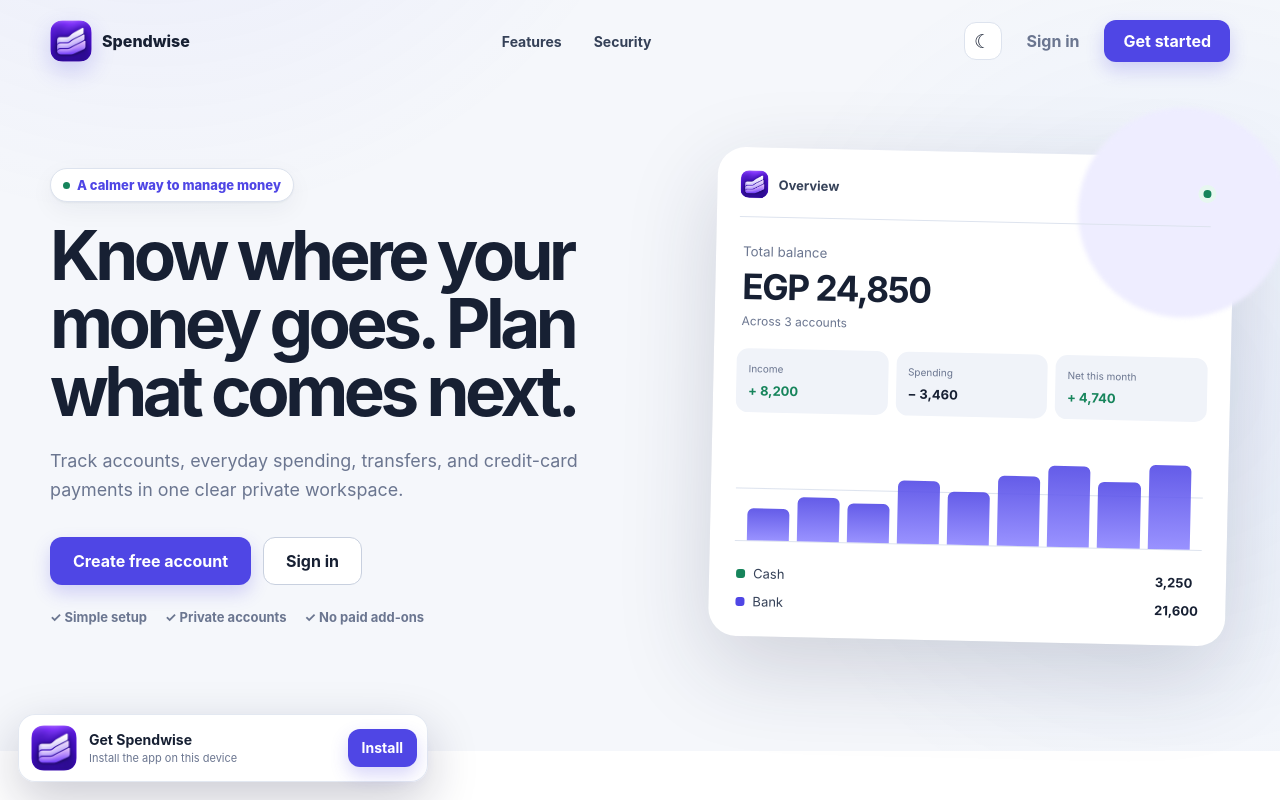
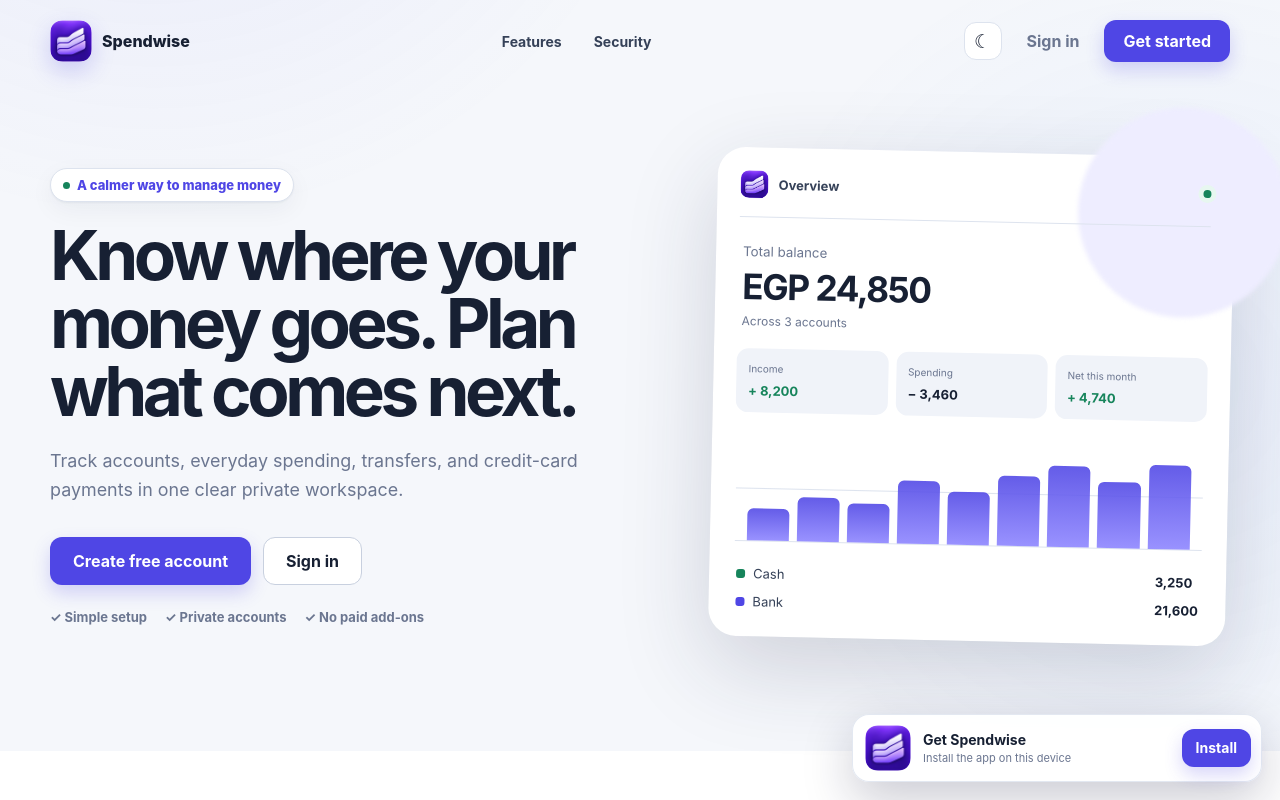
Before and after one commit to it2-gif/personal-finance, a React (Vite) app in the folder frontend/: page / in a window 1280 px wide. Shown: the top 800 px of the page. Built offline with nearby package versions, Linux system fonts and the light colour scheme; no server answers; the HTML template or start-up script is replaced by a standard one.

Commit message:
bottom right

```diff
--- a/frontend/src/components/Login/Login.css
+++ b/frontend/src/components/Login/Login.css
@@ -212,8 +212,8 @@
 
 .install-widget {
   position: fixed;
+  right: 18px;
   bottom: 18px;
-  left: 18px;
   z-index: 50;
   display: grid;
   grid-template-columns: 46px minmax(0, 1fr) auto;
```
